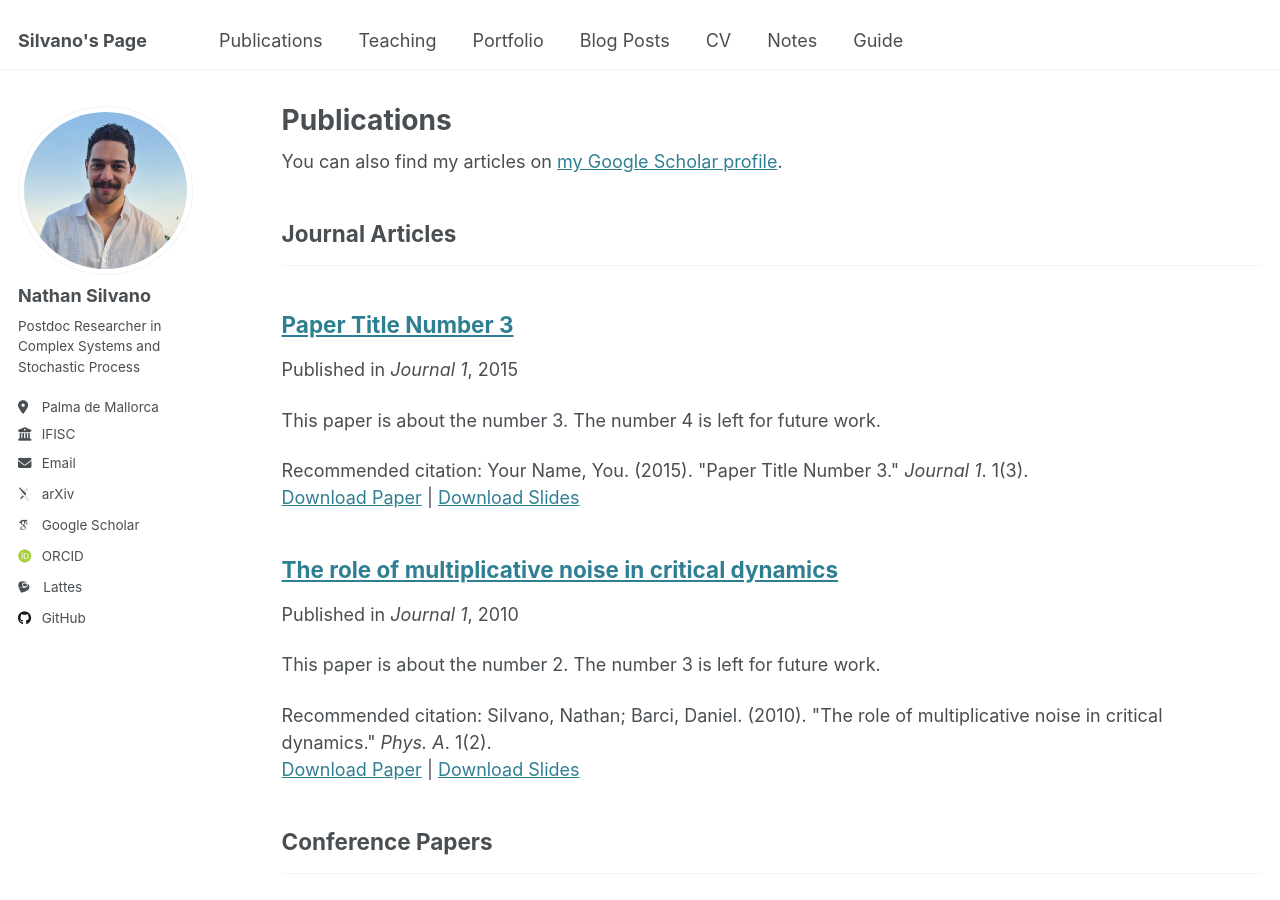
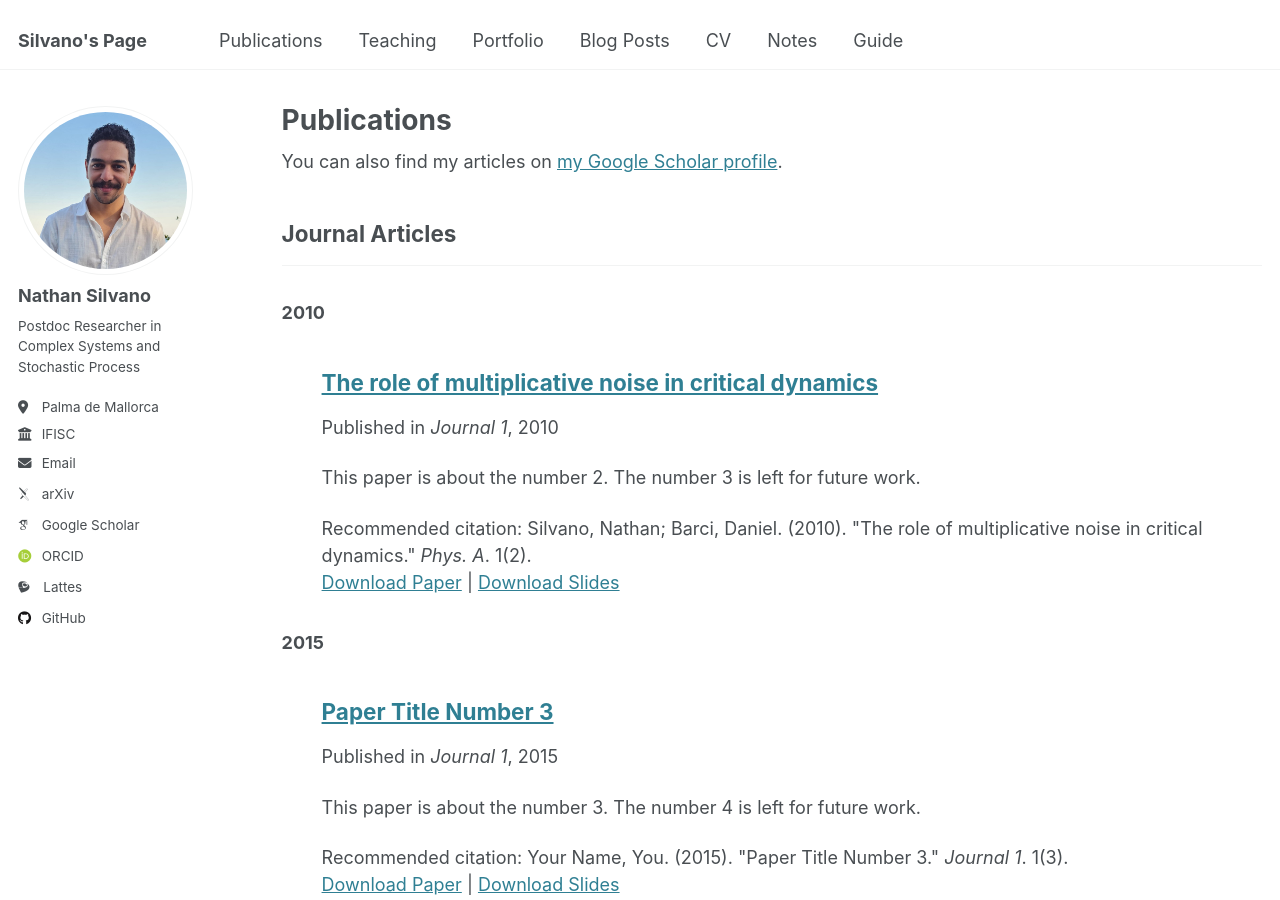
Before and after one commit to Jaegg3rNat/Jaegg3rNat.github.io, a Jekyll site: the page built from _pages/publications.html, in a window 1280 px wide and 900 px high. Built offline with Jekyll 4.4.1, drawn with Linux system fonts in a browser that asks for light colours; some web fonts are replaced.

Commit message:
Update publications.html

```diff
--- a/_pages/publications.html
+++ b/_pages/publications.html
@@ -15,16 +15,29 @@ author_profile: true
 {% if site.publication_category %}
   {% for category in site.publication_category  %}
     {% assign title_shown = false %}
-    {% for post in site.publications reversed %}
-      {% if post.category != category[0] %}
-        {% continue %}
-      {% endif %}
-      {% unless title_shown %}
-        <h2>{{ category[1].title }}</h2><hr/>
-        {% assign title_shown = true %}
-      {% endunless %}
-      {% include archive-single.html %}
-    {% endfor %}
+    {% assign category_posts = site.publications | where: "category", category[0] %}
+
+    {% if category_posts.size > 0 %}
+      <h2>{{ category[1].title }}</h2><hr/>
+    {% endif %}
+
+    <!-- Grouping by year within the "Journal Articles" category -->
+    {% if category[0] == "manuscripts" %}
+      {% assign grouped_by_year = category_posts | group_by_exp: "post", "post.date | date: '%Y'" %}
+
+      {% for year in grouped_by_year %}
+        <h3>{{ year.name }}</h3> <!-- Display the year -->
+        <ul>
+          {% for post in year.items %}
+            {% include archive-single.html %}
+          {% endfor %}
+        </ul>
+      {% endfor %}
+    {% else %}
+      {% for post in category_posts reversed %}
+        {% include archive-single.html %}
+      {% endfor %}
+    {% endif %}
   {% endfor %}
 {% else %}
   {% for post in site.publications reversed %}
```
